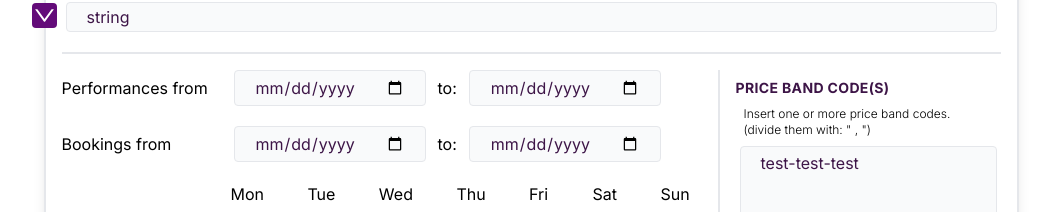
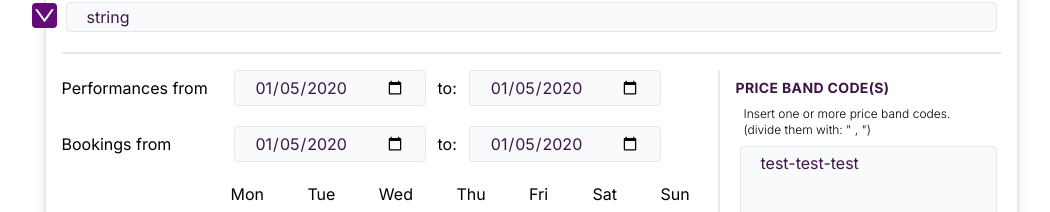
Before and after one commit to RadimKotajnyDev/price-matrix-with-formik, a React (Vite) app: page / in a window 1280 px wide. Shown: the part 242-454 px from the top of the page, without its empty margins (109-1159 px from the left). Built offline with nearby package versions, Linux system fonts and the light colour scheme.

Commit message:
added time selecting, not sure if it's working + fixed price band codes + edited validationSchema.ts

```diff
--- a/public/NewMatrixData.json
+++ b/public/NewMatrixData.json
@@ -7,10 +7,10 @@
       "priority": 0,
       "priceBandCodes": "test-test-test",
       "dateSelector": {
-        "performancesFrom": "date",
-        "performancesTo": "date",
-        "bookingsFrom": "date",
-        "bookingsTo": "date",
+        "performancesFrom": "2020-01-05",
+        "performancesTo": "2020-01-05",
+        "bookingsFrom": "2020-01-05",
+        "bookingsTo": "2020-01-05",
         "selectedPerformanceTimes": [
           { "type": 0, "dayOfWeek": 1 },
           { "type": 1, "dayOfWeek": 2 }
--- a/src/components/RenderingForm/RenderingForm.tsx
+++ b/src/components/RenderingForm/RenderingForm.tsx
@@ -35,7 +35,7 @@ export const RenderingForm = () => {
   } else {
     return (
       <Formik<PriceMatrixInterface>
-        //validationSchema={schema}
+        validationSchema={schema}
         initialValues={
           {id: matrixData.id, name: matrixData.name, ruleSets: resolvedRuleSets}
         }
@@ -99,7 +99,7 @@ export const RenderingForm = () => {
                             performancesTo={`ruleSets[${ruleSetIndex}].dateSelector.performancesTo`}
                             bookingsFrom={`ruleSets[${ruleSetIndex}].dateSelector.bookingsFrom`}
                             bookingsTo={`ruleSets[${ruleSetIndex}].dateSelector.bookingsTo`}
-                            selectedPerformanceTimes={ruleSet.dateSelector.selectedPerformanceTimes}
+                            //selectedPerformanceTimes={ruleSet.dateSelector.selectedPerformanceTimes}
                             selectedPerformanceTimesName={`ruleSets[${ruleSetIndex}].dateSelector.selectedPerformanceTimes`}
 
                             netBookingFeeAbsoluteValue={ruleSet.priceNet.bookingFeeAbsolute}
--- a/src/components/RenderingForm/RuleSet/RuleSet.tsx
+++ b/src/components/RenderingForm/RuleSet/RuleSet.tsx
@@ -34,7 +34,7 @@ export const RuleSet = (props: RuleSetPropsInterface) => {
         performancesTo,
         bookingsFrom,
         bookingsTo,
-        selectedPerformanceTimes,
+        //selectedPerformanceTimes,
         selectedPerformanceTimesName,
         values,
         setValues,
--- a/src/components/RenderingForm/functions/validationSchema.ts
+++ b/src/components/RenderingForm/functions/validationSchema.ts
@@ -7,14 +7,23 @@ export const schema = yup.object().shape({
     yup.object().shape({
       ruleSetId: yup.number().nullable(),
       priority: yup.number(),
-      rules: yup.array().of(
-        yup.object().shape({
-          ruleId: yup.number().nullable(),
-          fieldId: yup.number().required().min(1),
-          compareOperatorId: yup.number().required().min(1),
-          value: yup.string().nullable().required(),
-        })
-      ).min(1),
+      priceBandCodes: yup.date(),
+      dateSelector: yup.object().shape(
+        {
+          performancesFrom: yup.date(),
+          performancesTo: yup.date(),
+          bookingsFrom: yup.date(),
+          bookingsTo: yup.date(),
+          selectedPerformanceTimes: yup.array().of( // Corrected here
+            yup.object().shape(
+              {
+                type: yup.number(),
+                dayOfWeek: yup.number()
+              },
+            )
+          )
+        }
+      ),
       priceCommissionable: yup.object().shape({
         priceSelling: yup.number().nullable(),
         bookingFeePercent: yup.number().nullable(),
```
